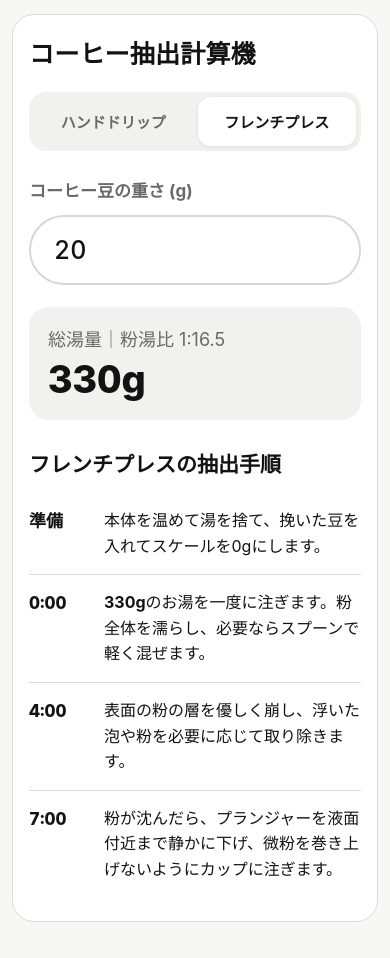
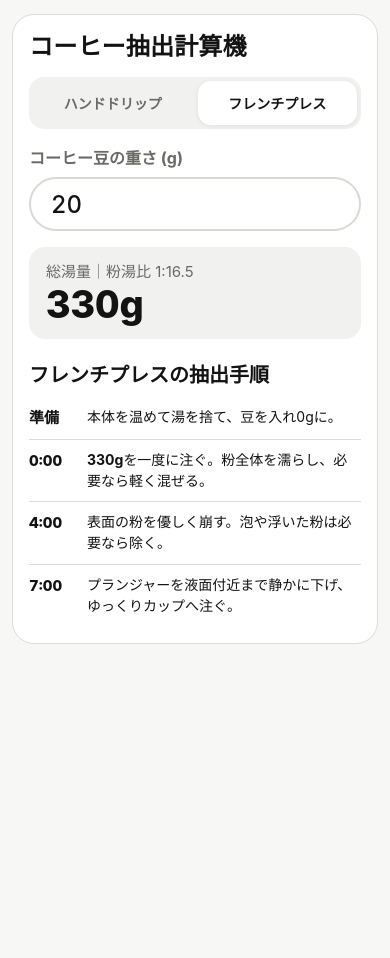
Before and after one commit to coff55ee/coffee-calculator, a plain HTML site: page index.html in a window 390 px wide. Both pictures are taken after a click on the tab "フレンチプレス". After the commit the page ends 844 px from the top, so only its background shows below. Drawn offline with Linux system fonts and the light colour scheme.

Commit message:
Make French press instructions compact on mobile

```diff
--- a/index.html
+++ b/index.html
@@ -42,10 +42,35 @@ tbody tr:last-child td{border-bottom:none}
 [hidden]{display:none!important}
 @media(max-width:440px){.card{padding:24px 16px 23px;border-radius:22px}h1{margin-bottom:22px}#beans{height:70px;padding:0 23px;font-size:25px}.summary{margin-top:22px;padding:18px 19px}th,td{padding:15px 1px}}
 @media(max-width:350px){.card{padding:20px 12px}th,td{font-size:14px}.press-steps li{grid-template-columns:55px 1fr;gap:8px;font-size:14px}}
+/* Mobile: compact French press view, preserving the hand-drip layout. */
+@media (max-width:440px){
+  .card.press-mode{padding:17px 16px 17px}
+  .card.press-mode h1{font-size:clamp(24px,5.4vw,28px);margin-bottom:15px}
+  .card.press-mode .tabs{margin-bottom:16px;padding:4px;border-radius:15px}
+  .card.press-mode .tab{min-height:44px;padding:10px 4px;font-size:clamp(14px,3.4vw,16px)}
+  .card.press-mode .field{margin-bottom:0}
+  .card.press-mode label{font-size:16px;margin-bottom:8px}
+  .card.press-mode #beans{height:54px;padding:0 20px;font-size:24px}
+  .card.press-mode .summary{margin-top:16px;padding:13px 17px;border-radius:16px}
+  .card.press-mode .summary-label{font-size:15px;margin-bottom:3px}
+  .card.press-mode .summary-value{font-size:38px;line-height:1.1}
+  .card.press-mode h2{font-size:20px;margin:20px 0 9px}
+  .card.press-mode .press-steps li{grid-template-columns:48px minmax(0,1fr);gap:10px;padding:10px 0;font-size:14px;line-height:1.48}
+  .card.press-mode .step-time{font-size:15px}
+}
+@media (max-width:440px) and (max-height:720px){
+  .card.press-mode{padding-top:13px;padding-bottom:13px}
+  .card.press-mode h1{margin-bottom:11px}
+  .card.press-mode .tabs{margin-bottom:12px}
+  .card.press-mode .summary{margin-top:12px;padding:11px 15px}
+  .card.press-mode h2{margin:15px 0 6px}
+  .card.press-mode .press-steps li{padding:7px 0}
+}
+
 </style>
 </head>
 <body>
-<main class="card">
+<main class="card" id="calculator-card">
   <h1>コーヒー抽出計算機</h1>
   <div class="tabs" role="tablist" aria-label="抽出方法を選択">
     <button class="tab" id="tab-drip" role="tab" aria-controls="panel-drip" aria-selected="true" type="button">ハンドドリップ</button>
@@ -81,10 +106,10 @@ tbody tr:last-child td{border-bottom:none}
     </div>
     <h2>フレンチプレスの抽出手順</h2>
     <ol class="press-steps">
-      <li><div class="step-time">準備</div><div class="step-desc">本体を温めて湯を捨て、挽いた豆を入れてスケールを0gにします。</div></li>
-      <li><div class="step-time">0:00</div><div class="step-desc"><strong id="press-pour">330g</strong>のお湯を一度に注ぎます。粉全体を濡らし、必要ならスプーンで軽く混ぜます。</div></li>
-      <li><div class="step-time">4:00</div><div class="step-desc">表面の粉の層を優しく崩し、浮いた泡や粉を必要に応じて取り除きます。</div></li>
-      <li><div class="step-time">7:00</div><div class="step-desc">粉が沈んだら、プランジャーを液面付近まで静かに下げ、微粉を巻き上げないようにカップに注ぎます。</div></li>
+      <li><div class="step-time">準備</div><div class="step-desc">本体を温めて湯を捨て、豆を入れ0gに。</div></li>
+      <li><div class="step-time">0:00</div><div class="step-desc"><strong id="press-pour">330g</strong>を一度に注ぐ。粉全体を濡らし、必要なら軽く混ぜる。</div></li>
+      <li><div class="step-time">4:00</div><div class="step-desc">表面の粉を優しく崩す。泡や浮いた粉は必要なら除く。</div></li>
+      <li><div class="step-time">7:00</div><div class="step-desc">プランジャーを液面付近まで静かに下げ、ゆっくりカップへ注ぐ。</div></li>
     </ol>
   </section>
   <noscript><p class="error">自動計算にはJavaScriptが必要です。Safariなどで開いてください。</p></noscript>
@@ -135,6 +160,7 @@ tbody tr:last-child td{border-bottom:none}
       tabs[i].tabIndex=active?0:-1;
       panels[i].hidden=!active;
     }
+    document.getElementById("calculator-card").classList.toggle("press-mode",which===1);
     if(shouldFocus)tabs[which].focus();
   }
   tabs.forEach(function(tab,i){
```
